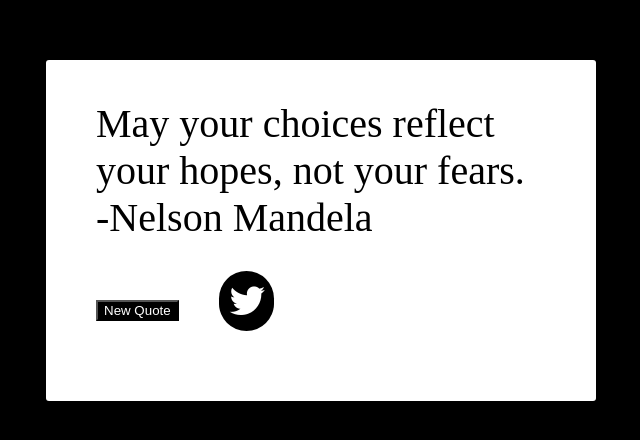
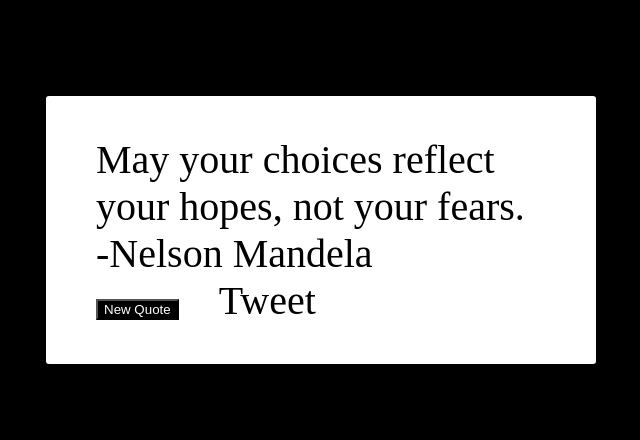
Before and after one commit to kendallbrookbank/codepen, a plain HTML site: page random-quote-generator/dist/index.html in a window 1280 px wide. Shown: the part 200-640 px from the top of the page, without its empty margins (319-959 px from the left). Drawn offline with Linux system fonts and the light colour scheme.

Commit message:
Update index.html

```diff
--- a/random-quote-generator/dist/index.html
+++ b/random-quote-generator/dist/index.html
@@ -24,7 +24,7 @@
 
  <button onClick= "newQuote()" style="background-color: black; color: white">New Quote</button>
 
- <a href="#tweet-quote" class="fa fa-twitter"></a>
+       <a href="https://twitter.com/share?ref_src=twsrc%5Etfw" class="twitter-share-button" data-show-count="false">Tweet</a><script async src="https://platform.twitter.com/widgets.js" charset="utf-8"></script>
       </div>
     </div>
     </div>
```
